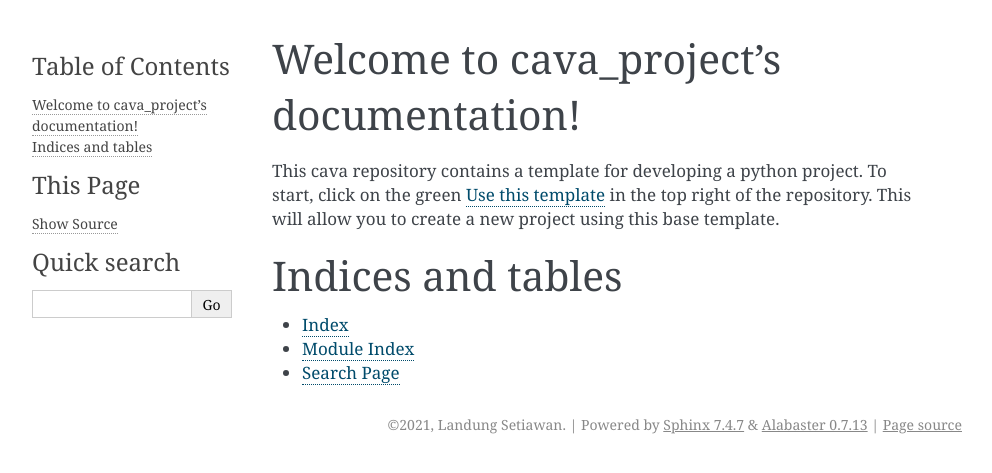
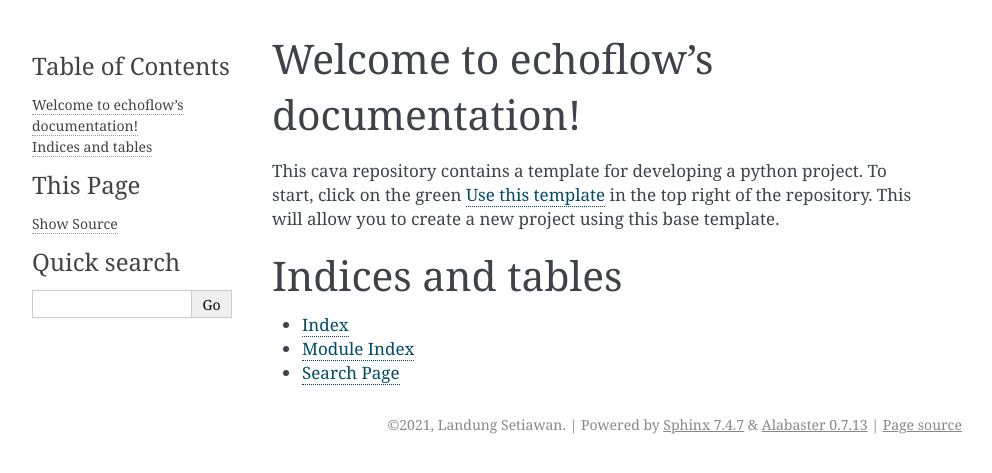
Before and after one commit to OSOceanAcoustics/echodataflow, a Sphinx documentation site: the page built from docs/source/index.rst, in a window 1280 px wide. Shown: the top 473 px of the page, without its empty margins (148-1140 px from the left). Built offline with Sphinx 7.4.7, drawn with Linux system fonts in a browser that asks for light colours.

Commit message:
Setup repo for echoflow package

```diff
--- a/docs/source/conf.py
+++ b/docs/source/conf.py
@@ -17,7 +17,7 @@
 
 # -- Project information -----------------------------------------------------
 
-project = "cava_project"
+project = "echoflow"
 copyright = "2021, Landung Setiawan"
 author = "Landung Setiawan"
 
--- a/docs/source/index.rst
+++ b/docs/source/index.rst
@@ -1,9 +1,9 @@
-.. cava_project documentation master file, created by
+.. echoflow documentation master file, created by
    sphinx-quickstart on Wed Oct 13 12:40:29 2021.
    You can adapt this file completely to your liking, but it should at least
    contain the root `toctree` directive.
 
-Welcome to cava_project's documentation!
+Welcome to echoflow's documentation!
 ========================================
 
 This cava repository contains a template for developing a python project.
--- a/pyproject.toml
+++ b/pyproject.toml
@@ -10,4 +10,4 @@ build-backend = 'setuptools.build_meta'
 [tool.setuptools_scm]
 fallback_version = "unknown"
 local_scheme = "node-and-date"
-write_to = "cava_project/version.py"
+write_to = "echoflow/version.py"
--- a/setup.cfg
+++ b/setup.cfg
@@ -1,5 +1,5 @@
 [metadata]
-name = cava_project
+name = echoflow
 maintainer = Landung Setiawan
 maintainer_email = landungs@uw.edu
 description = A CAVA template for a developing a python project.
```
Also changed, not shown: README.md (+2 -7 lines), echoflow/__init__.py (renamed from cava_project/__init__.py), 6 other files.
